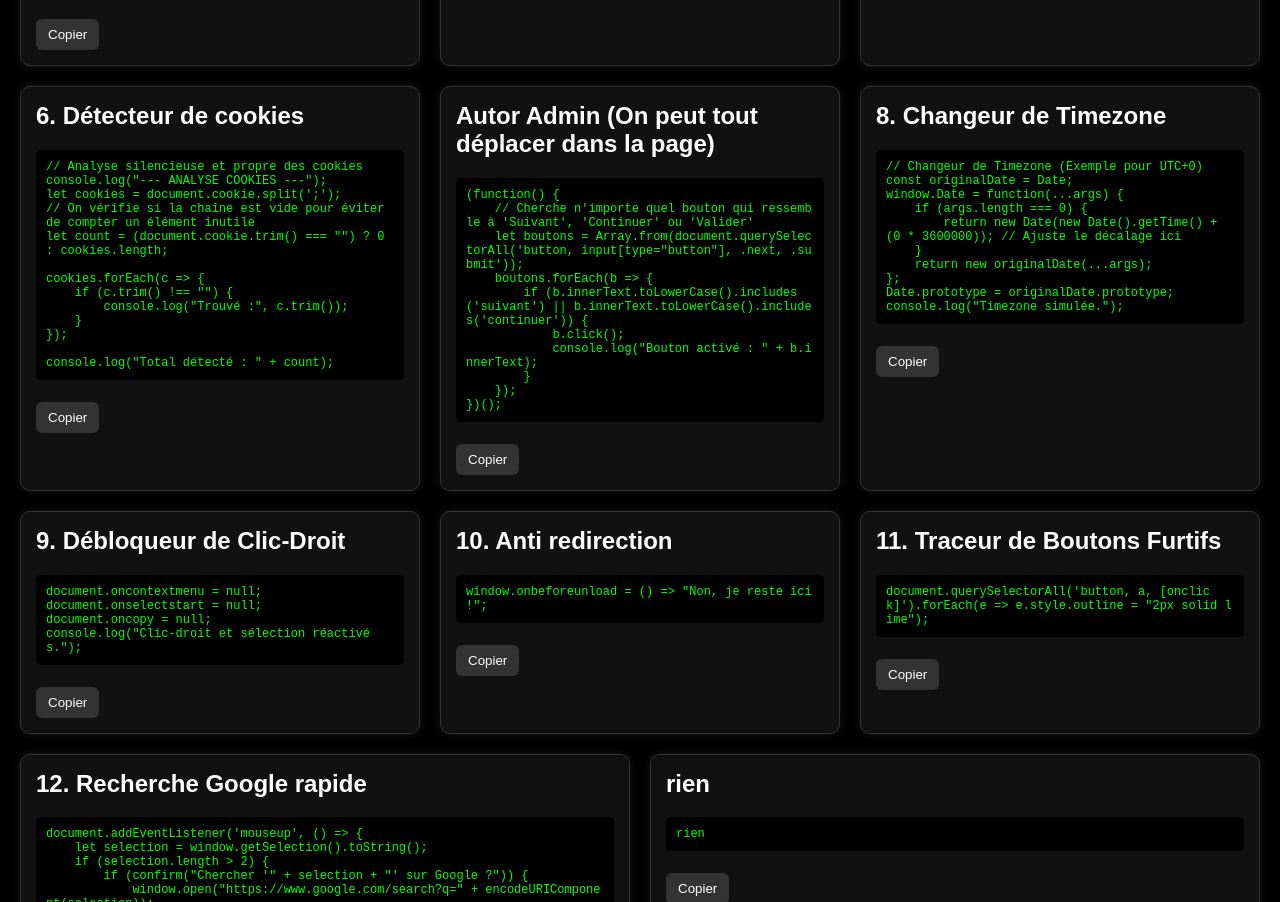
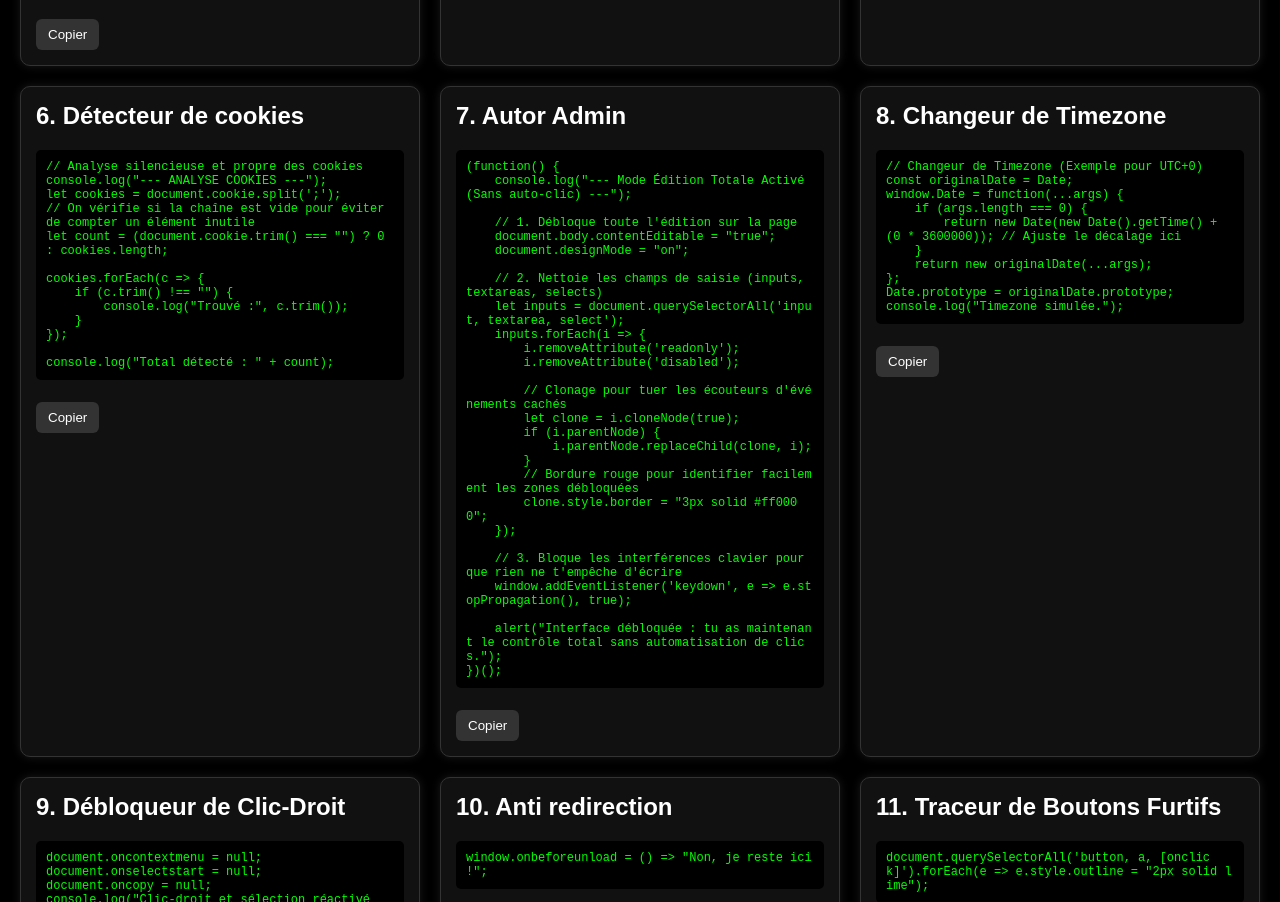
Before and after one commit to zx-84/script, a plain HTML site: page index.html in a window 1280 px wide. Shown: the part 1335-2237 px from the top of the page. Drawn offline with Linux system fonts and the light colour scheme.

Commit message:
Update index.html

```diff
--- a/index.html
+++ b/index.html
@@ -118,15 +118,32 @@ cookies.forEach(c => {
 console.log("Total détecté : " + count);</p>
       <button onclick="copyText(this)">Copier</button>
     </div>
-    <div class="box"><h2>Autor Admin (On peut tout déplacer dans la page)</h2><p class="content">(function() {
-    // Cherche n'importe quel bouton qui ressemble à 'Suivant', 'Continuer' ou 'Valider'
-    let boutons = Array.from(document.querySelectorAll('button, input[type="button"], .next, .submit'));
-    boutons.forEach(b => {
-        if (b.innerText.toLowerCase().includes('suivant') || b.innerText.toLowerCase().includes('continuer')) {
-            b.click();
-            console.log("Bouton activé : " + b.innerText);
+    <div class="box"><h2>7. Autor Admin</h2><p class="content">(function() {
+    console.log("--- Mode Édition Totale Activé (Sans auto-clic) ---");
+
+    // 1. Débloque toute l'édition sur la page
+    document.body.contentEditable = "true";
+    document.designMode = "on";
+
+    // 2. Nettoie les champs de saisie (inputs, textareas, selects)
+    let inputs = document.querySelectorAll('input, textarea, select');
+    inputs.forEach(i => {
+        i.removeAttribute('readonly');
+        i.removeAttribute('disabled');
+
+        // Clonage pour tuer les écouteurs d'événements cachés
+        let clone = i.cloneNode(true);
+        if (i.parentNode) {
+            i.parentNode.replaceChild(clone, i);
         }
+        // Bordure rouge pour identifier facilement les zones débloquées
+        clone.style.border = "3px solid #ff0000";
     });
+
+    // 3. Bloque les interférences clavier pour que rien ne t'empêche d'écrire
+    window.addEventListener('keydown', e => e.stopPropagation(), true);
+
+    alert("Interface débloquée : tu as maintenant le contrôle total sans automatisation de clics.");
 })();</p><button onclick="copyText(this)">Copier</button></div>
     <div class="box"><h2>8. Changeur de Timezone </h2><p class="content">// Changeur de Timezone (Exemple pour UTC+0)
 const originalDate = Date;
```
